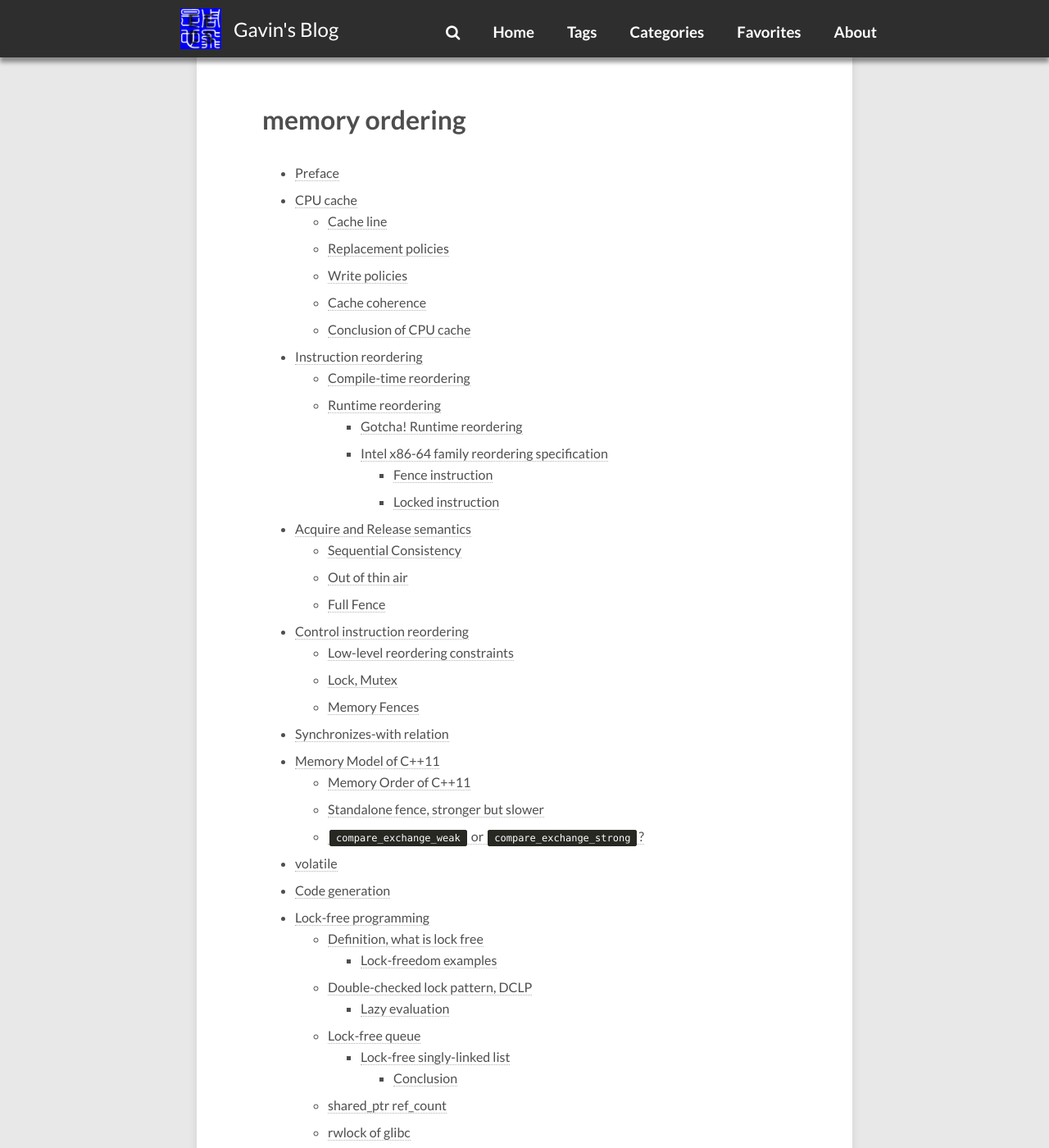
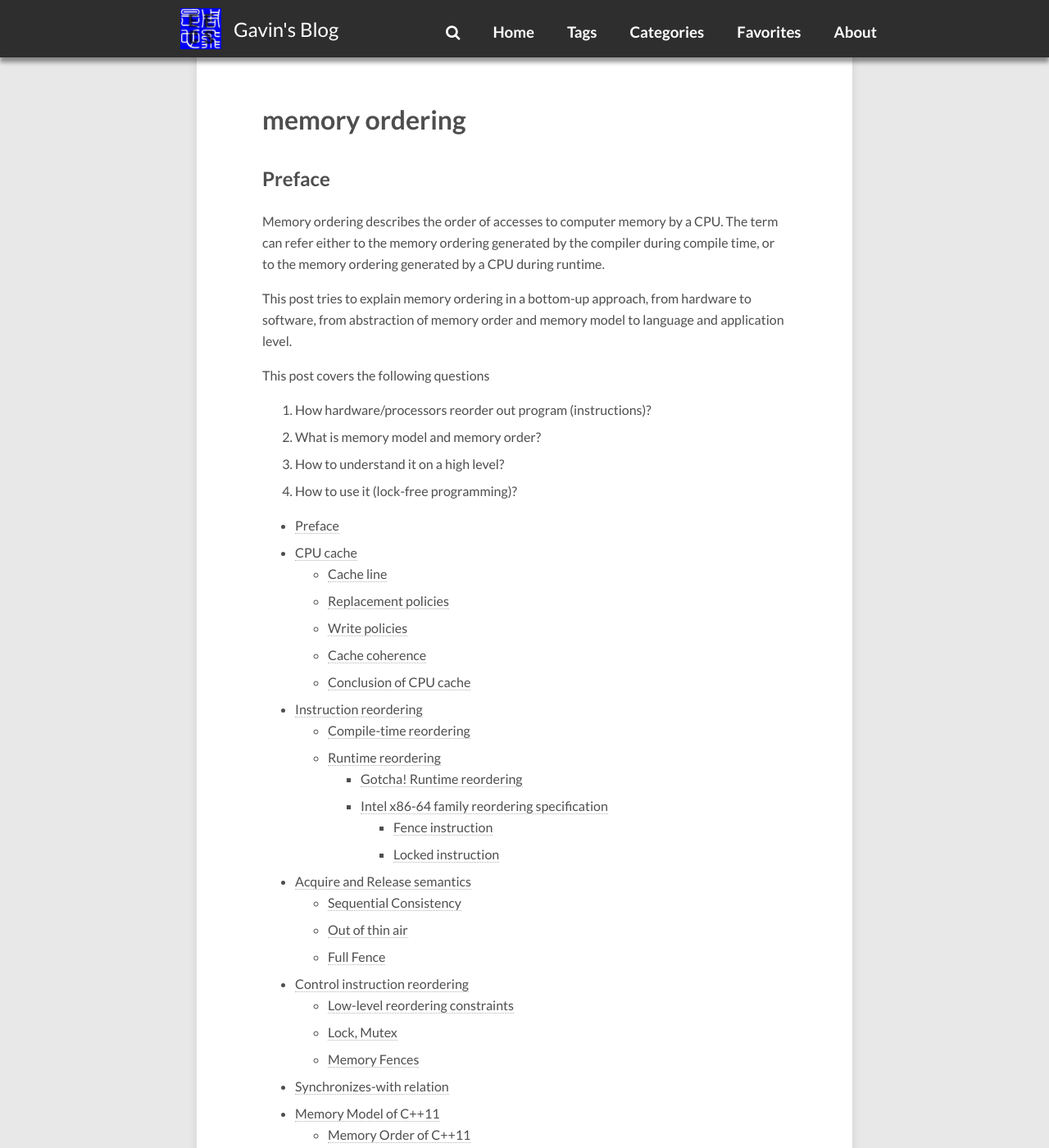
Before and after one commit to gavinchou/gavinchou.github.io, a Jekyll site: the page built from _posts/2019-05-01-memory-ordering.md, in a window 1280 px wide and 1400 px high, scrolled down 307 px. Shown: the whole window at 82% size. Built offline with Jekyll 4.4.1, drawn with Linux system fonts in a browser that asks for light colours; comment, search, counter and statistics services are not loaded; some of the changed text lies outside the part shown.

Commit message:
Change position of TOC of memory ordering

```diff
--- a/_posts/2019-05-01-memory-ordering.md
+++ b/_posts/2019-05-01-memory-ordering.md
@@ -6,8 +6,6 @@ categories: summary c++
 tags: C++ C++11 memory-order lock-free atomic
 ---
 
-* This will become a table of contents (this text will be scraped).
-{:toc}
 
 ## Preface
 
@@ -25,6 +23,11 @@ This post covers the following questions
 1. What is memory model and memory order?
 3. How to understand it on a high level?
 4. How to use it (lock-free programming)?
+
+<!-- more -->
+
+* This will become a table of contents (this text will be scraped).
+{:toc}
 
 <a name="CPU cache"/>
 ## CPU cache
@@ -37,8 +40,6 @@ This post covers the following questions
 > caches, where the data cache is usually organized as a hierarchy of more cache
 > levels (L1, L2, L3, L4, etc.).
 > ...
-
-<!-- more -->
 
 <img src="/images/memory-ordering/cpu_structure.png" width="300"/>
 <a name="figure 1"/>figure 1. general CPU architecture
```
Also changed, not shown: other parts of _posts/2019-05-01-memory-ordering.md (+3 -1 lines).
